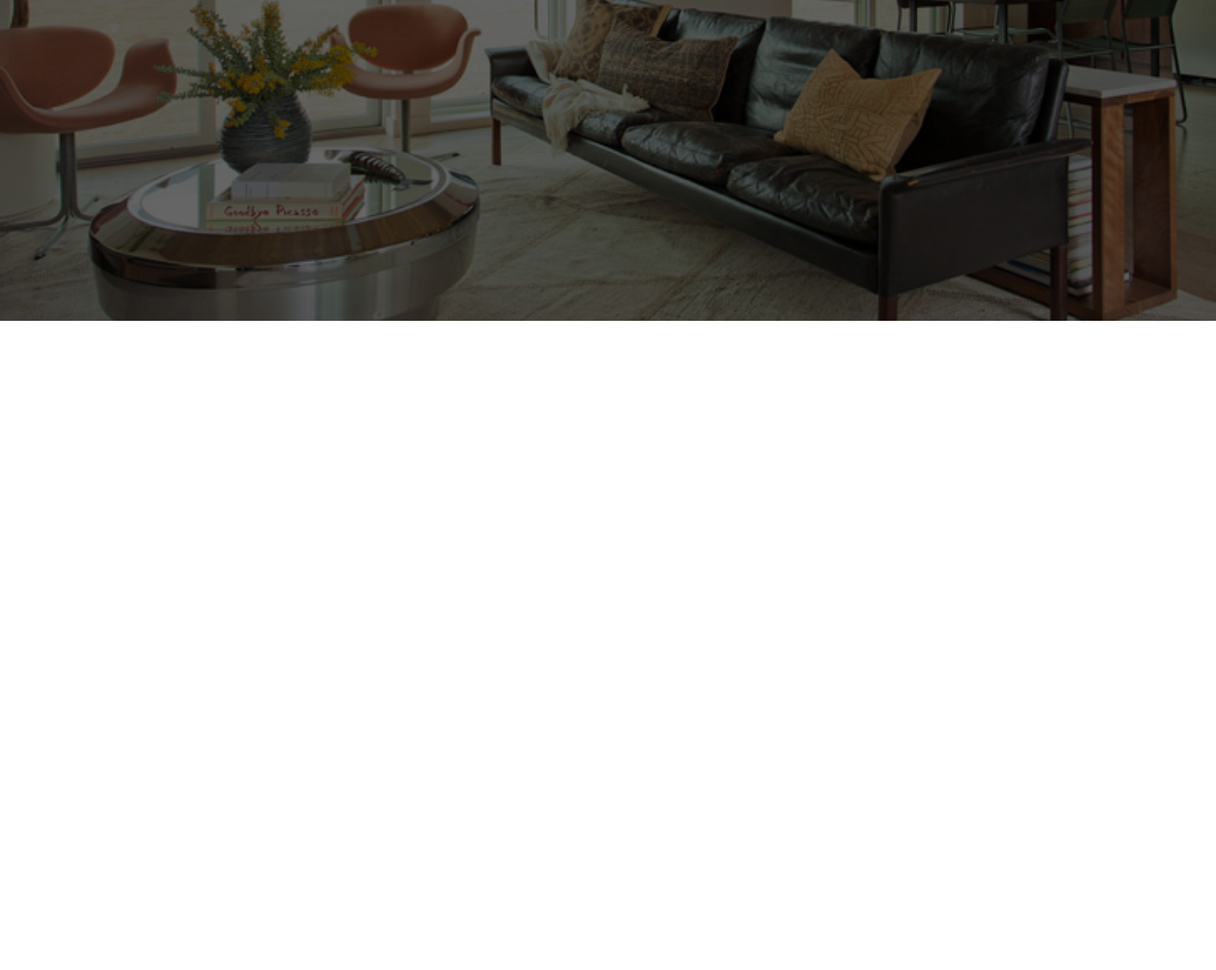
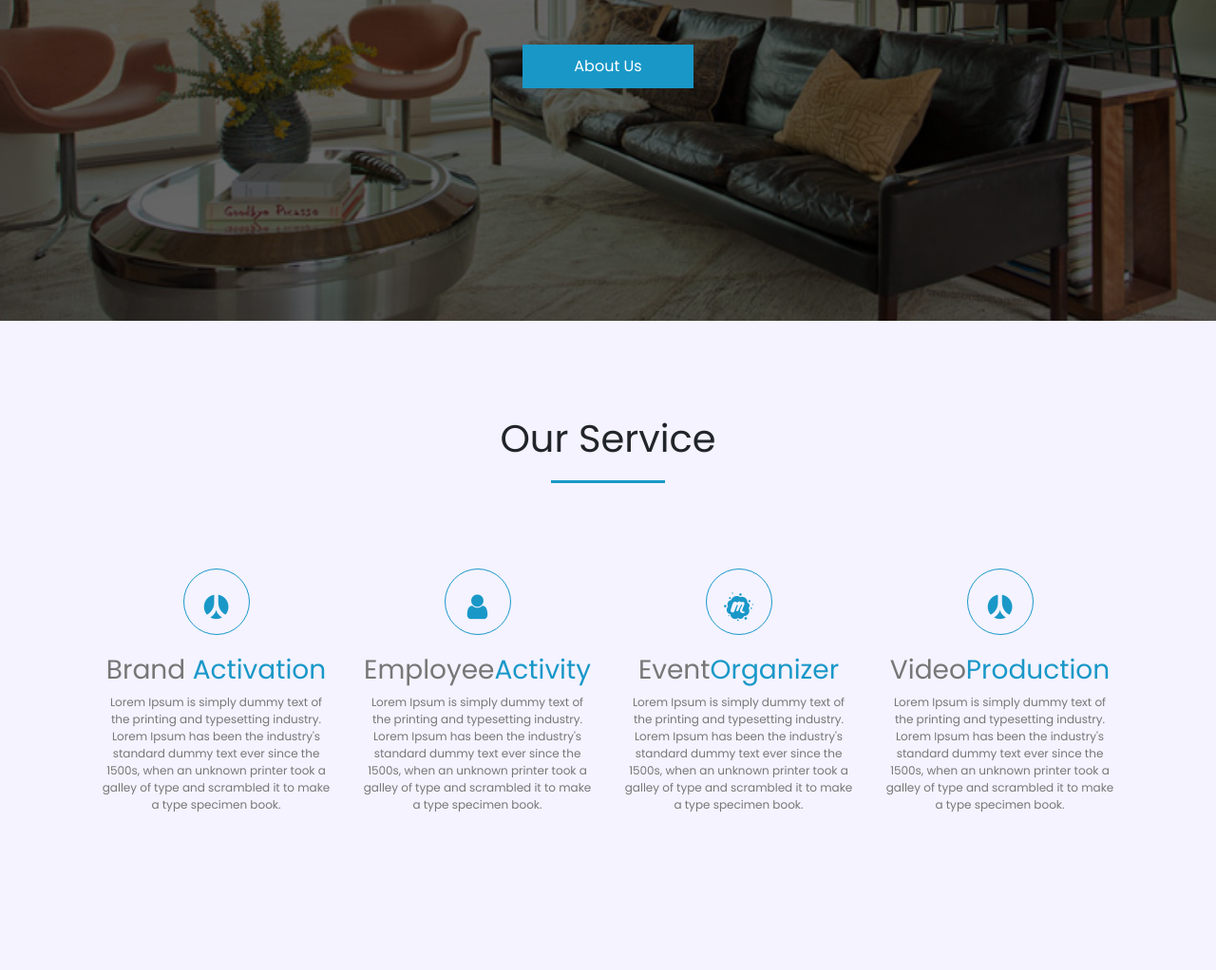
Before and after one commit to 6Ankita11/3d-website, a plain HTML site: page index.html in a window 1280 px wide. Shown: the part 462-1484 px from the top of the page at 95% size. Before the commit the page ends 800 px from the top, so only its background shows below. Drawn offline with nearby package versions, Linux system fonts and the light colour scheme.

Commit message:
service section completed

```diff
--- a/index.html
+++ b/index.html
@@ -4,8 +4,12 @@
     <meta charset="UTF-8">
     <meta name="viewport" content="width=device-width, initial-scale=1.0">
     <meta http-equiv="X-UA-Compatible" content="ie=edge">
+    <!-- Adding stylesheet -->
     <link rel="stylesheet" href="style.css">
+    <!-- Adding font awesome -->
     <link rel="stylesheet" href="https://stackpath.bootstrapcdn.com/font-awesome/4.7.0/css/font-awesome.min.css">
+    <!-- Adding Bootstrap -->
+    <link rel="stylesheet" href="https://stackpath.bootstrapcdn.com/bootstrap/4.4.1/css/bootstrap.min.css">
     <!-- Adding font property -->
     <link href="https://fonts.googleapis.com/css?family=Poppins&display=swap" rel="stylesheet">
     <title>3D website</title>
@@ -19,8 +23,55 @@
            </div>
            <div class="banner-text">
                <h2>CREATIVE WEB DESIGN</h2>
-               <p>Lorem Ipsum is simply dummy text of the printing and typesetting industry. Lorem Ipsum has been the industry's standard dummy text ever since the 1500s, when an unknown printer took a galley of type and scrambled it to make a type specimen book</p>
+               <p>Lorem Ipsum is simply dummy text of the printing and typesetting industry.<br> Lorem Ipsum has been the industry's standard dummy text ever since the 1500s.</p>
+               <a href="#">About Us</a>
            </div>
+        </div>
+    </section>
+    <!-- SERVICE -->
+    <section class="service">
+        <div class="content-box">
+            <div class="container">
+                <h1>Our Service</h1>
+                <div class ="row services">
+                    <div class="col-md-3 text-center">
+                        <div class="icon">
+                            <i class="fa fa-renren"></i>
+                        </div>
+                        <h3>Brand <span>Activation</span></h3>
+                        <p>Lorem Ipsum is simply dummy text of the printing and typesetting industry.
+                            Lorem Ipsum has been the industry's standard dummy text ever since the 1500s,
+                            when an unknown printer took a galley of type and scrambled it to make a type specimen book.</p>
+                    </div>
+                    <div class="col-md-3 text-center">
+                        <div class="icon">
+                            <i class="fa fa-user"></i>
+                        </div>
+                        <h3>Employee<span>Activity</span></h3>
+                        <p>Lorem Ipsum is simply dummy text of the printing and typesetting industry.
+                            Lorem Ipsum has been the industry's standard dummy text ever since the 1500s,
+                            when an unknown printer took a galley of type and scrambled it to make a type specimen book.</p>
+                    </div>
+                    <div class="col-md-3 text-center">
+                        <div class="icon">
+                            <i class="fa fa-meetup"></i>
+                        </div>
+                        <h3>Event<span>Organizer</span></h3>
+                        <p>Lorem Ipsum is simply dummy text of the printing and typesetting industry.
+                            Lorem Ipsum has been the industry's standard dummy text ever since the 1500s,
+                            when an unknown printer took a galley of type and scrambled it to make a type specimen book.</p>
+                    </div>
+                    <div class="col-md-3 text-center">
+                        <div class="icon">
+                            <i class="fa fa-renren"></i>
+                        </div>
+                        <h3>Video<span>Production</span></h3>
+                        <p>Lorem Ipsum is simply dummy text of the printing and typesetting industry.
+                            Lorem Ipsum has been the industry's standard dummy text ever since the 1500s,
+                            when an unknown printer took a galley of type and scrambled it to make a type specimen book.</p>
+                    </div>
+                </div>
+            </div>
         </div>
     </section>
 </body>
--- a/style.css
+++ b/style.css
@@ -3,7 +3,7 @@
     padding:0;
     font-family: 'Poppins', sans-serif;
 }
-.content-box
+.header .content-box
 {
     background-image:linear-gradient(rgba(0,0,0,0.6),rgba(0,0,0,0.6)),url(img.jpg);
     background-size:cover;
@@ -23,7 +23,7 @@
 }
 .menu button{
     padding:5px 20px;
-    background:#ff4d73;
+    background:#1998c8;
     color:#fff;
     font-size:16px;
     border:0;
@@ -42,3 +42,87 @@
     margin:16% auto 0;
     text-align: center;
 }
+.banner-text h2{
+    font-size:64px;
+    margin-top:40px;
+}
+.banner-text p{
+    font-size:14px;
+    margin: 20px 0 50px;
+}
+.banner-text a{
+    text-decoration: none!important;
+    color:#fff;
+    border:1px solid #1998c8;
+    display:block;
+    padding:10px;
+    width:180px;
+    margin:auto;
+    background:#1998c8;
+    transition: 0.5s;
+
+}
+.banner-text a:hover{
+    background:transparent;
+    color:#fff;
+}
+
+
+/* ****************** SERVICE ********************** */
+.content-box{
+    background:#f4f3ff;
+    height:100vh;
+    width:100%;
+}
+h1{
+    text-align:center;
+    padding-top:100px;
+}
+h1::after{
+    content:'';
+    background:#1998c8;
+    height:3px;
+    width:120px;
+    display:block;
+    margin:20px auto 50px;
+}
+.services .icon
+{
+    font-size:30px;
+    margin:20px auto;
+    padding:18px;
+    height:70px;
+    width:70px;
+    border:1px solid #1998c8;
+    border-radius:50%;
+    color:#1998c8;
+}
+.services{
+    font-size: 12px;
+    margin-top:10px;
+    color:#777;
+    padding:20px;
+}
+.services span{
+    color:#1998c8;
+    transition:.5s;
+}
+.services .col-md-3:hover
+{
+    background:#1998c8;
+    cursor:pointer;
+    color:#fff;
+    box-shadow:-5px 5px 10px 0 rgba(0,0,0,0.4);
+    transition:.5s;
+}
+.services .col-md-3:hover .icon{
+    border:1px solid #fff;
+    color:#fff;
+
+}
+.services .col-md-3:hover p{
+    color:#fff;
+}
+.services .col-md-3:hover span{
+    color:#fff;
+}
```
